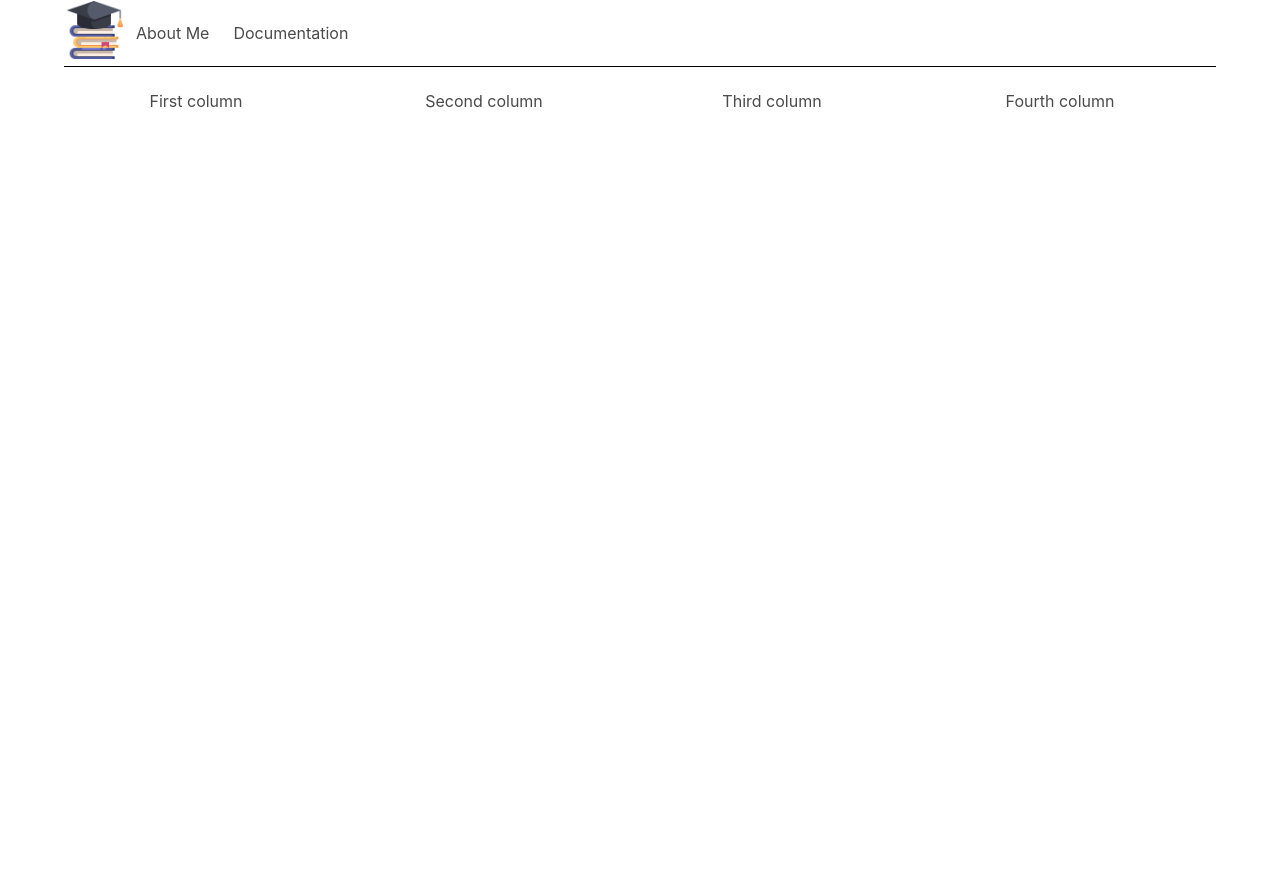
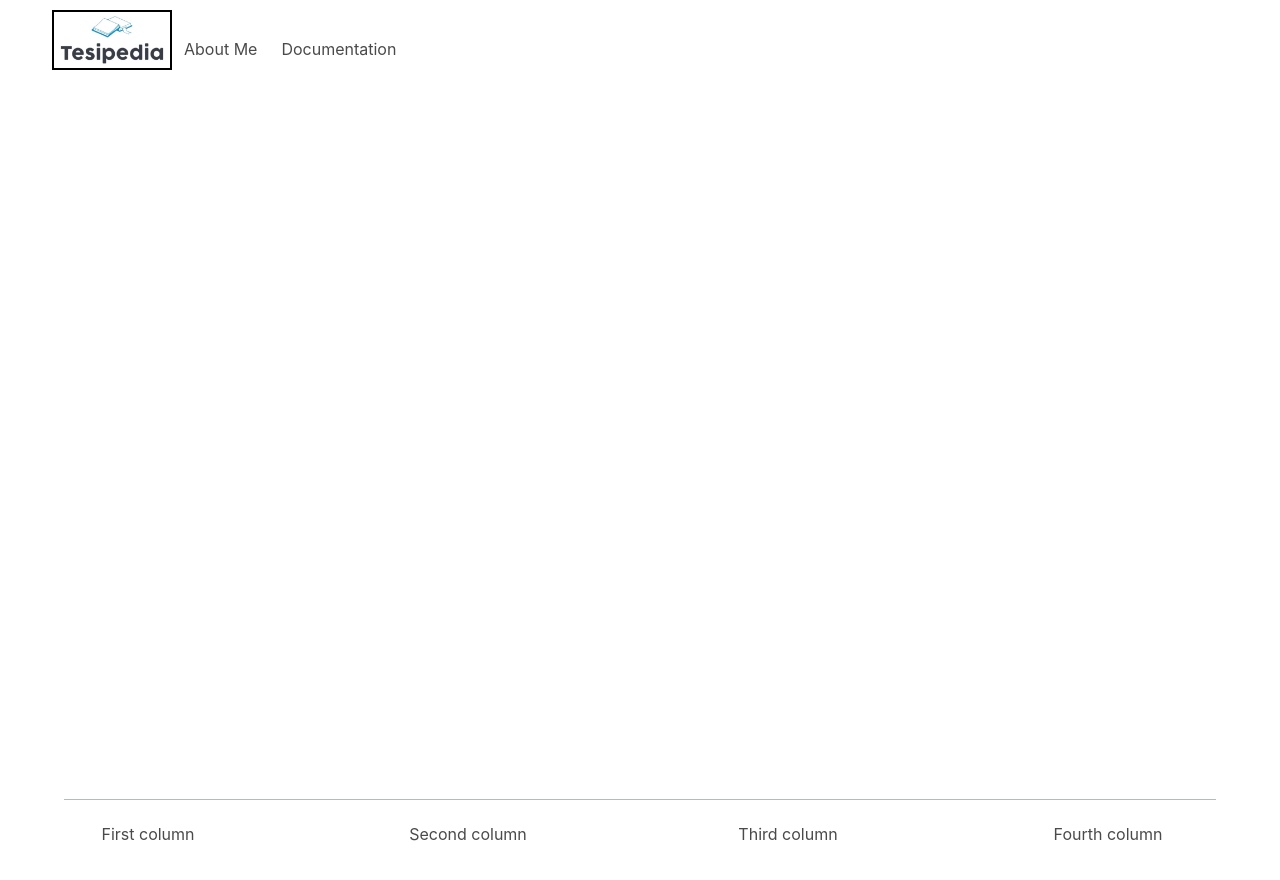
Before and after one commit to Arturo0214/tesipedia-frontend, a React (Vite) app: page / in a window 1280 px wide. Shown: the top 880 px of the page. Before the commit the page ends 800 px from the top, so only its background shows below. Built offline with nearby package versions, Linux system fonts and the light colour scheme.

Commit message:
style: added some changes to the dashboard page

```diff
--- a/src/App.jsx
+++ b/src/App.jsx
@@ -11,14 +11,12 @@ function App() {
 
   return (
     <>
-      <div className="container">
         <Routes>
           <Route path='/' element={<Dashboard/>}/>
           <Route path='/login' element={<Login/>}/>
           <Route path='/register' element={<Register/>}/>
           <Route path='*' element={<h3>Page not found 404</h3>}/>
         </Routes>
-      </div>
     <ToastContainer/>
     </>
   )
--- a/src/components/Navbar/Navbar.jsx
+++ b/src/components/Navbar/Navbar.jsx
@@ -1,7 +1,7 @@
 import { useState } from 'react'
 import { Link, useLocation, useNavigate } from 'react-router-dom'
 import 'bulma/css/bulma.min.css'
-import logo from '../../assets/graduacion.png'
+import logo from '../../assets/logo.jpeg'
 import './navbar.css'
 
 const Navbar = () => {
@@ -14,7 +14,7 @@ const Navbar = () => {
   }
 
   return (
-    <div className="navbar-wrapper">
+    <div className="navbar-wrapper is-fixed-top container">
       <nav className="navbar" role="navigation" aria-label="main navigation">
         <div className="navbar-brand">
           <button
@@ -28,7 +28,6 @@ const Navbar = () => {
             <span aria-hidden="true" />
             <span aria-hidden="true" />
           </button>
-
         </div>
 
         <div className={`navbar-menu ${isActive ? 'is-active' : ''} is-left`}>
@@ -39,7 +38,10 @@ const Navbar = () => {
             <a className="navbar-item">About Me</a>
             <a className="navbar-item">Documentation</a>
           </div>
-        </div>
+          <div className="navbar-end">
+
+          </div>
+          </div>
       </nav>
     </div>
   );
--- a/src/components/Navbar/navbar.css
+++ b/src/components/Navbar/navbar.css
@@ -3,7 +3,7 @@
   display: flex;
   justify-content: flex-start;
   align-items: flex-start;
-  border-bottom: 1px solid black;
+  border-bottom: 0.5px solid rgb(181, 187, 187)
 }
 .image{
   display: flex;
@@ -21,6 +21,9 @@
   border-radius: 20px;
 }
 .logo{
-  width: 60px;
+  margin-bottom: 21px;
+  width: 120px;
   height: 60px;
+  border: 2px solid black;
+  margin-top: 10px;
 }
```
Also changed, not shown: src/assets/logo.jpeg (added), src/assets/logo2.png (added).
